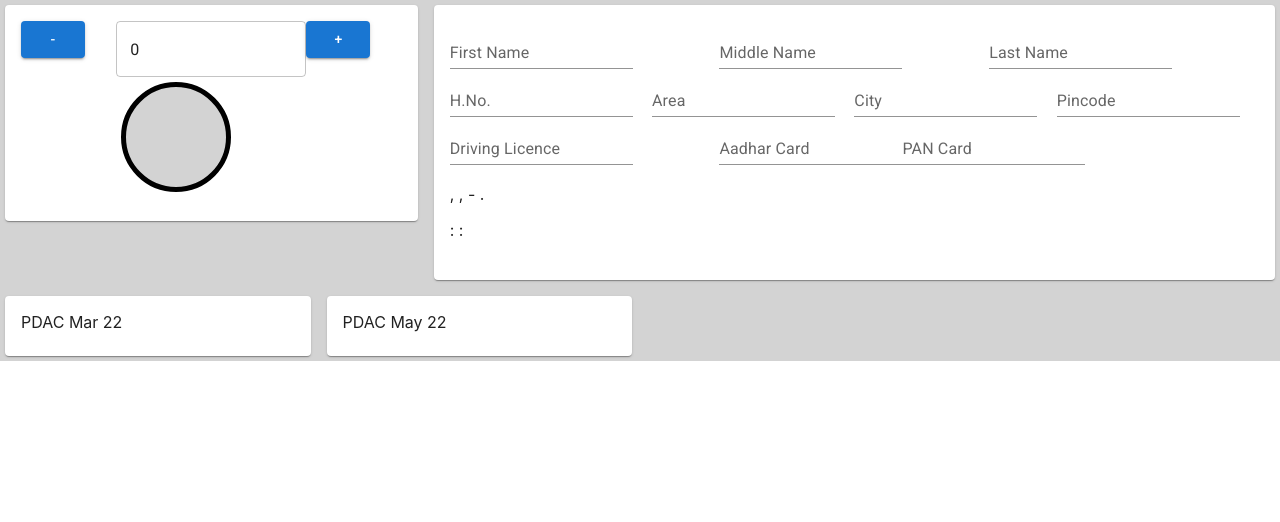
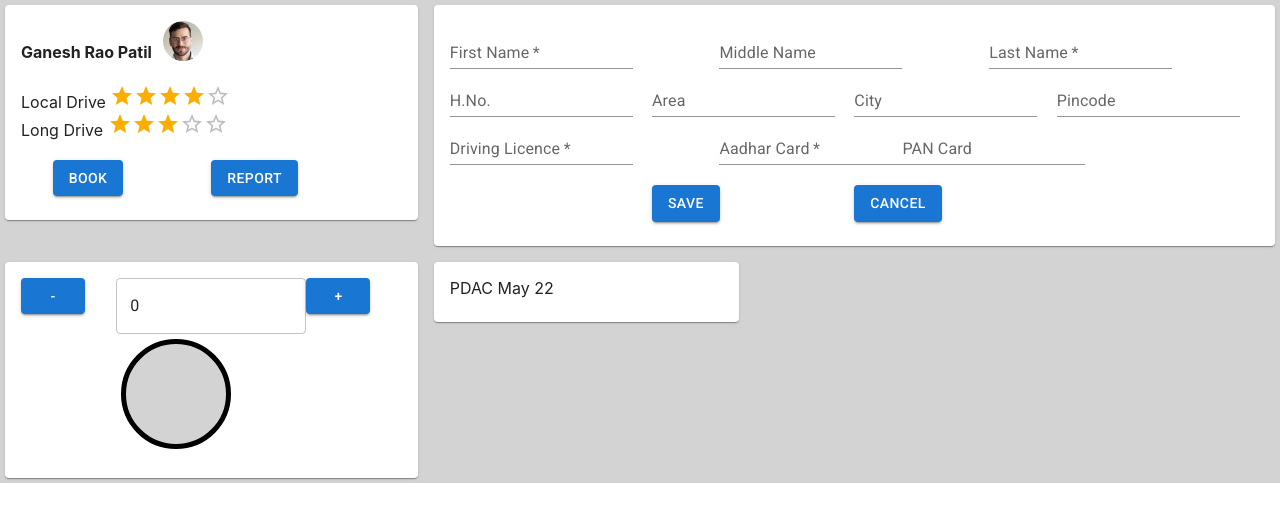
Before and after one commit to dnyankirtankar3991/vhms-app, a React (Create React App) app: page / in a window 1280 px wide. Shown: the top 522 px of the page. Built offline with nearby package versions, Linux system fonts and the light colour scheme.

Commit message:
Updated the Rating

```diff
--- /dev/null
+++ b/src/components/DpcItem.jsx
@@ -0,0 +1,38 @@
+import React from "react";
+import { Grid, Button, Avatar, Rating } from "@mui/material";
+
+export const DpcItem = () => {
+  return (
+    <React.Fragment>
+      <Grid container>
+        <Grid item>
+          <Grid container>
+            <Grid item xs={10}>
+              <h4>Ganesh Rao Patil</h4>
+            </Grid>
+            <Grid item xs={2}>
+              <Avatar alt="Ganesh Rao Patil" src="images/1.jpg" />
+            </Grid>
+          </Grid>
+        </Grid>
+        <Grid item xs={12}>
+          Local Drive <Rating value={4} />
+        </Grid>
+        <Grid item xs={12}>
+          Long Drive <Rating value={3} />
+        </Grid>
+      </Grid>
+      <br />
+      <Grid container>
+        <Grid item xs={1}></Grid>
+        <Grid item xs={5}>
+          <Button variant="contained">Book</Button>
+        </Grid>
+        <Grid item xs={5}>
+          <Button variant="contained">Report</Button>
+        </Grid>
+        <Grid item xs={1}></Grid>
+      </Grid>
+    </React.Fragment>
+  );
+};
--- a/src/components/DriverEnroll.jsx
+++ b/src/components/DriverEnroll.jsx
@@ -1,5 +1,5 @@
 import React, { useState, useEffect } from "react";
-import { Grid, TextField } from "@mui/material";
+import { Grid, TextField, Button } from "@mui/material";
 
 export const DriverEnroll = () => {
   const [fname, setFname] = useState("");
@@ -16,6 +16,19 @@ export const DriverEnroll = () => {
   const [pan, setPan] = useState("");
   const [idproofs, setIdproofs] = useState("");
 
+  const handleRemove = () => {
+    setFname("");
+    setLname("");
+    setMname("");
+    setHno("");
+    setArea("");
+    setCity("");
+    setPin("");
+    setDl("");
+    setAadhar("");
+    setPan("");
+  };
+
   useEffect(() => {
     setFullname(`${fname} ${mname} ${lname}`);
     setAddress(`${hno}, ${area}, ${city} - ${pin}. `);
@@ -29,7 +42,13 @@ export const DriverEnroll = () => {
             label="First Name"
             variant="standard"
             value={fname}
-            onChange={(e) => setFname(e.target.value)}
+            required
+            onChange={(e) =>
+              setFname(
+                e.target.value.charAt(0).toUpperCase() +
+                  e.target.value.slice(1).toLowerCase()
+              )
+            }
           />
         </Grid>
         <Grid item xs={4}>
@@ -43,6 +62,7 @@ export const DriverEnroll = () => {
         <Grid item xs={4}>
           <TextField
             label="Last Name"
+            required
             variant="standard"
             value={lname}
             onChange={(e) => setLname(e.target.value)}
@@ -88,6 +108,7 @@ export const DriverEnroll = () => {
           <TextField
             variant="standard"
             label="Driving Licence"
+            required
             value={dl}
             onChange={(e) => setDl(e.target.value)}
           />
@@ -96,6 +117,7 @@ export const DriverEnroll = () => {
           <TextField
             variant="standard"
             label="Aadhar Card"
+            required
             value={aadhar}
             onChange={(e) => setAadhar(e.target.value)}
           />
@@ -109,9 +131,22 @@ export const DriverEnroll = () => {
           />
         </Grid>
       </Grid>
-      <h3>{fullname}</h3>
-      <p>{address}</p>
-      <p>{idproofs}</p>
+      <br />
+      <Grid container>
+        <Grid item xs={3}></Grid>
+        <Grid item xs={3}>
+          <Button variant="contained">Save</Button>
+        </Grid>
+        <Grid item xs={3}>
+          <Button variant="contained" onClick={handleRemove}>
+            Cancel
+          </Button>
+        </Grid>
+        <Grid item xs={3}></Grid>
+      </Grid>
+      {fname !== "" && lname !== "" && <h3>{fullname}</h3>}
+      {city !== "" && <p>{address}</p>}
+      {dl !== "" && aadhar !== "" && <p>{idproofs}</p>}
     </React.Fragment>
   );
 };
--- a/src/components/Home.jsx
+++ b/src/components/Home.jsx
@@ -2,6 +2,7 @@ import React from "react";
 import { Grid, Button, Card, CardContent } from "@mui/material";
 import { Speedometer } from "./Speedometer";
 import { DriverEnroll } from "./DriverEnroll";
+import { DpcItem } from "./DpcItem";
 
 export const Home = () => {
   return (
@@ -9,7 +10,7 @@ export const Home = () => {
       <Grid item xs={4}>
         <Card>
           <CardContent>
-            <Speedometer />
+            <DpcItem />
           </CardContent>
         </Card>
       </Grid>
@@ -20,9 +21,11 @@ export const Home = () => {
           </CardContent>
         </Card>
       </Grid>
-      <Grid item xs={3}>
+      <Grid item xs={4}>
         <Card>
-          <CardContent>PDAC Mar 22</CardContent>
+          <CardContent>
+            <Speedometer />
+          </CardContent>
         </Card>
       </Grid>
       <Grid item xs={3}>
```
Also changed, not shown: public/images/1.jpg (added), public/images/3.png (added).
